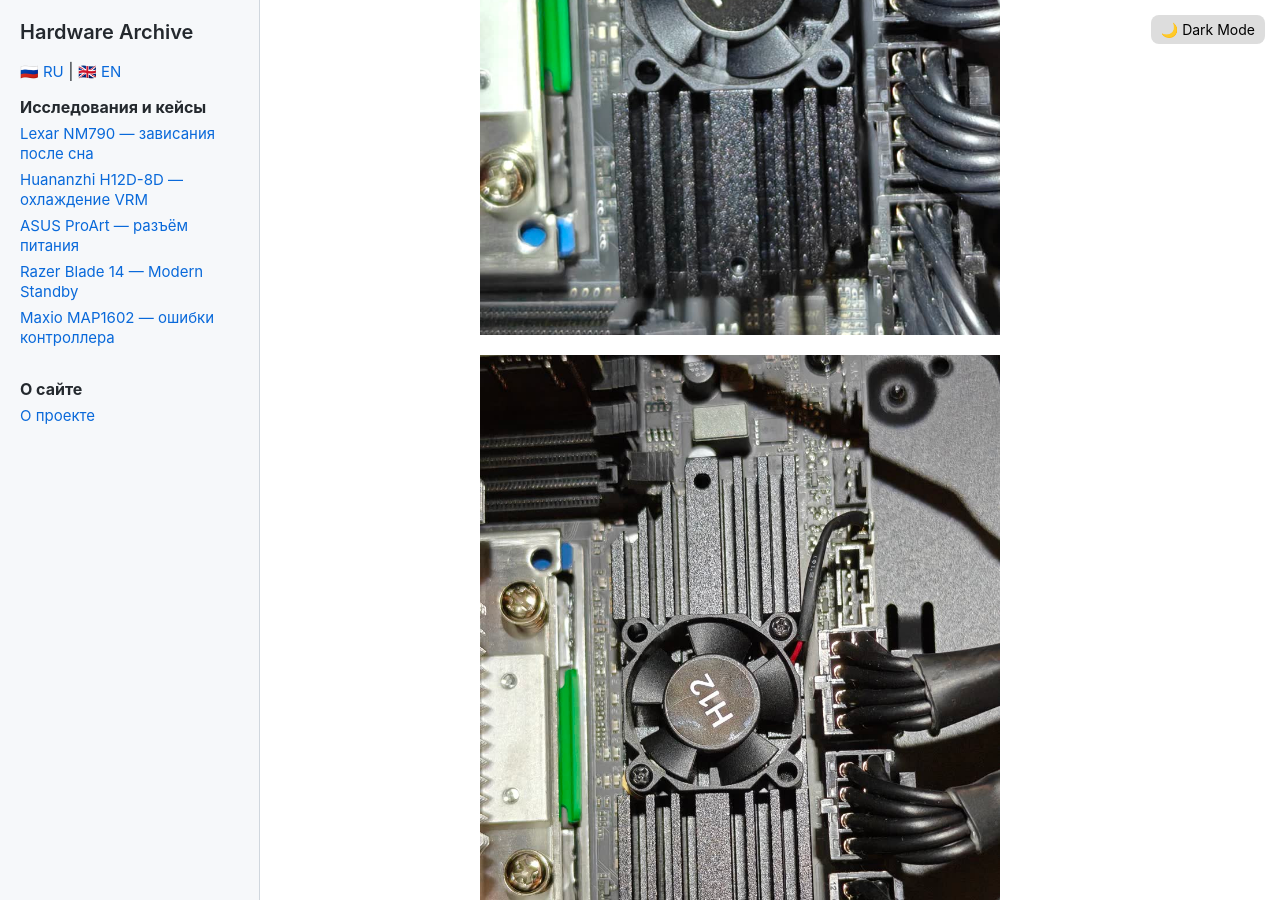
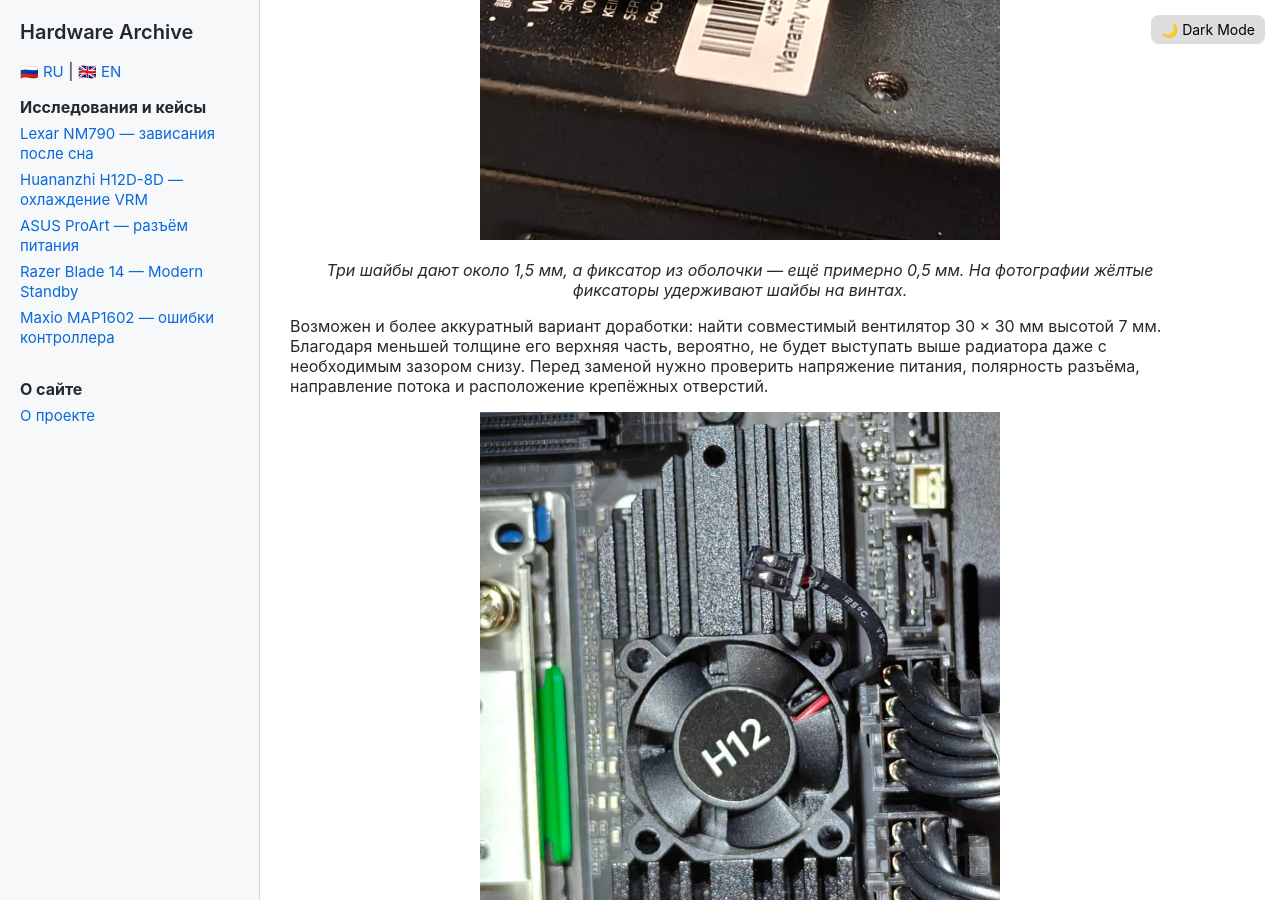
Before and after one commit to ieya100/ieya100.github.io, a Jekyll site: the page built from cases/huananzhi-h12d-8d-vrm-fan-mod.md, in a window 1280 px wide and 900 px high, scrolled down 3383 px. Built offline with Jekyll 4.4.1, drawn with Linux system fonts in a browser that asks for light colours; comment, search, counter and statistics services are not loaded; some of the changed text lies outside the part shown.

Commit message:
Add washer detail photo and VRM fan video

```diff
--- a/cases/huananzhi-h12d-8d-vrm-fan-mod.md
+++ b/cases/huananzhi-h12d-8d-vrm-fan-mod.md
@@ -43,6 +43,12 @@ lang: ru
 
 Удерживать несколько шайб на крепёжном винте при установке вентилятора неудобно. Поэтому я сделал простой фиксатор из внешней оболочки кабеля витой пары: обрезал небольшой кусочек по размеру шайб и проделал в нём отверстие под винт. Оболочка плотно удерживает шайбы на винте, упрощая установку всей конструкции, и добавляет ещё около 0,5 мм к зазору.
 
+<p align="center">
+  <img src="images/huananzhi-h12d-8d/washers-holder-v1.jpg" width="520" alt="Три шайбы и жёлтый фиксатор из оболочки витой пары на крепёжном винте вентилятора">
+</p>
+
+<p align="center"><em>Три шайбы дают около 1,5 мм, а фиксатор из оболочки — ещё примерно 0,5 мм. На фотографии жёлтые фиксаторы удерживают шайбы на винтах.</em></p>
+
 Возможен и более аккуратный вариант доработки: найти совместимый вентилятор 30 × 30 мм высотой 7 мм. Благодаря меньшей толщине его верхняя часть, вероятно, не будет выступать выше радиатора даже с необходимым зазором снизу. Перед заменой нужно проверить напряжение питания, полярность разъёма, направление потока и расположение крепёжных отверстий.
 
 <p align="center">
@@ -52,6 +58,17 @@ lang: ru
 <p align="center">
   <img src="images/huananzhi-h12d-8d/final-installation-v2.jpg" width="520" alt="Итоговая установка вентилятора на радиаторе VRM">
 </p>
+
+### Видео работы
+
+<div align="center">
+  <video controls playsinline preload="metadata" width="420" poster="images/huananzhi-h12d-8d/final-installation-v2.jpg">
+    <source src="images/huananzhi-h12d-8d/vrm-fan-demo-v1.mp4" type="video/mp4">
+    Ваш браузер не поддерживает встроенное видео. <a href="images/huananzhi-h12d-8d/vrm-fan-demo-v1.mp4">Открыть видео отдельным файлом</a>.
+  </video>
+</div>
+
+<p align="center"><em>Вентилятор после установки на открытый радиатор.</em></p>
 
 ## Результат
 
```
Also changed, not shown: cases/images/huananzhi-h12d-8d/washers-holder-v1.jpg (added), 1 other file.
